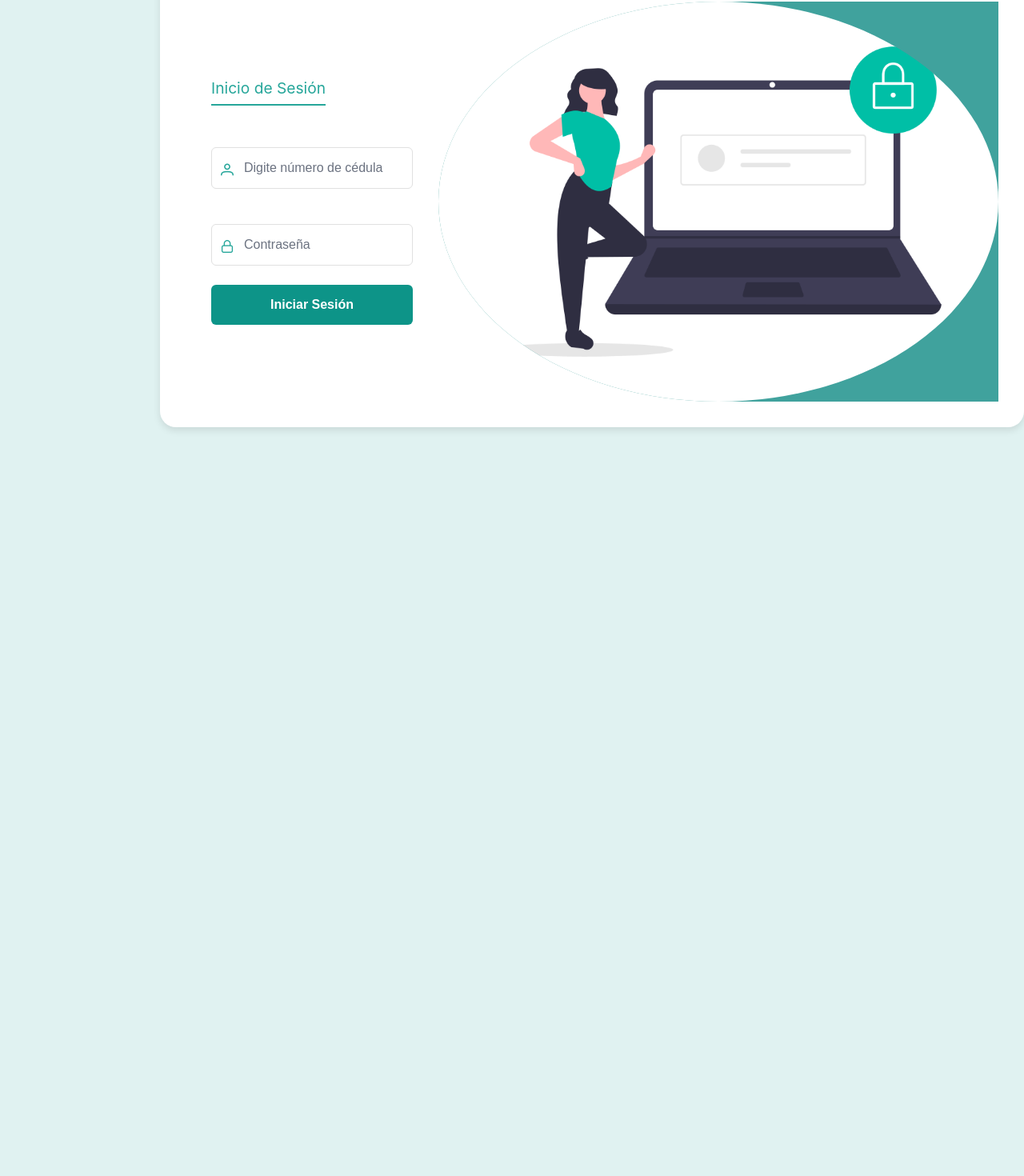
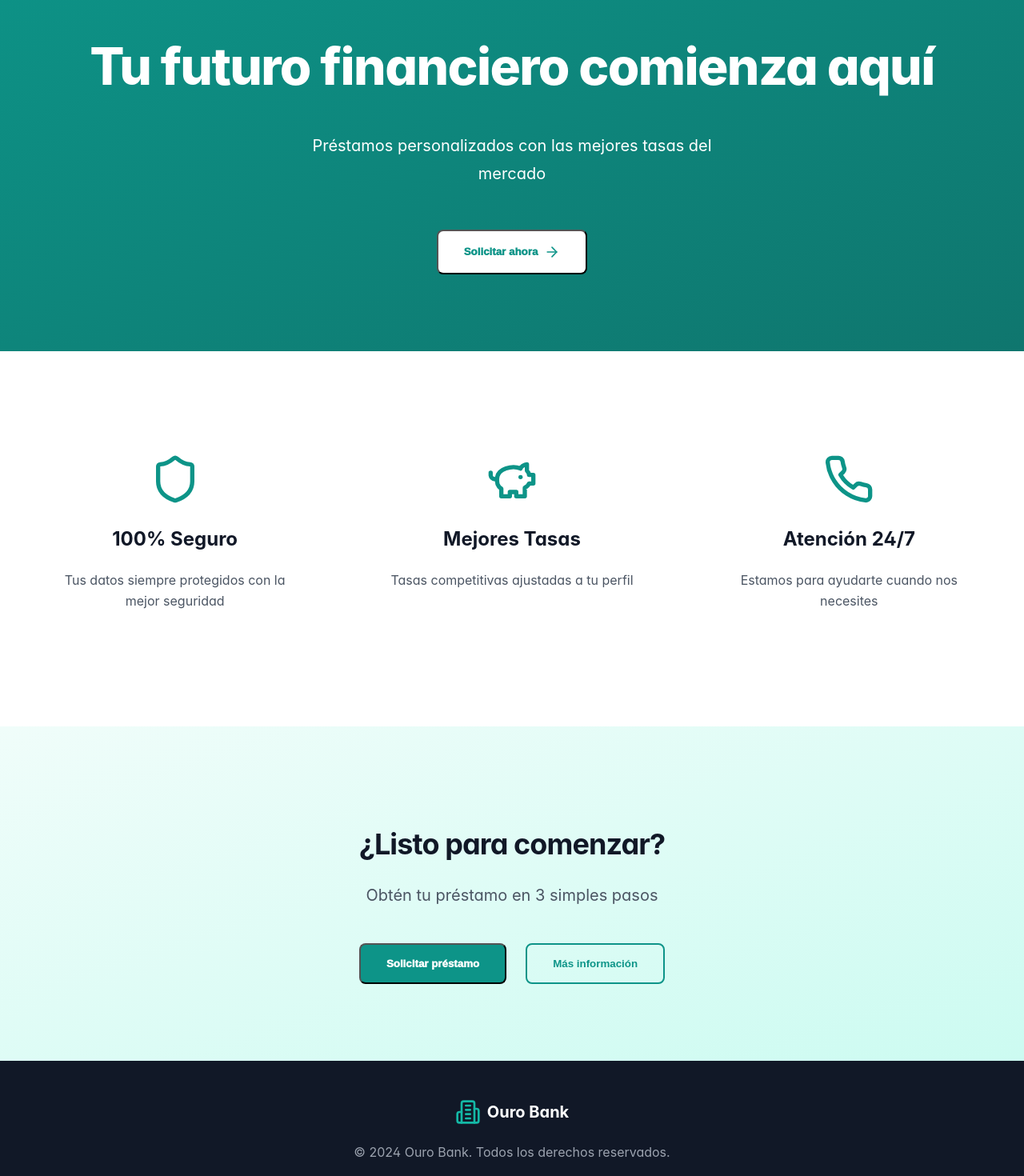
Before and after one commit to carlosnalpizar/ProyectoIng4, a React (Create React App) app in the folder frontend/: page / in a window 1280 px wide. Shown: the part 168-1638 px from the top of the page at 80% size. Before the commit the page ends 800 px from the top, so only its background shows below. Built offline with nearby package versions, Linux system fonts and the light colour scheme; a web font is replaced by a local one.

Commit message:
Actualizacion Front

```diff
--- a/frontend/package.json
+++ b/frontend/package.json
@@ -7,6 +7,7 @@
     "@testing-library/react": "^13.4.0",
     "@testing-library/user-event": "^13.5.0",
     "axios": "^1.7.7",
+    "lucide-react": "^0.460.0",
     "primeflex": "^3.3.1",
     "primeicons": "^7.0.0",
     "primereact": "^10.8.4",
--- a/frontend/src/App.js
+++ b/frontend/src/App.js
@@ -1,11 +1,13 @@
 import React from 'react';
 import { BrowserRouter as Router, Routes, Route } from 'react-router-dom';
 import Login from './Paginas/Login';
+import Inicio from './Paginas/Inicio';
 import './App.css';
 import "primereact/resources/themes/lara-light-cyan/theme.css";
 import "primereact/resources/primereact.min.css";
 import "primeicons/primeicons.css";
 import Navbar from './componentes/Navbar';
+import Footer from './componentes/Footer';
 
 const App = () => {
   return (
@@ -13,8 +15,10 @@ const App = () => {
     <Router>
        <Navbar />
       <Routes>
-        <Route path="/" element={<Login />} />
+        <Route path="/" element={<Inicio />} />
+        <Route path="/IniciarSesion" element={<Login />} />
       </Routes>
+      <Footer />
     </Router>
   );
 };
--- /dev/null
+++ b/frontend/src/Css/Inicio.css
@@ -0,0 +1,197 @@
+.hero {
+    background: linear-gradient(to bottom right, #0d9488, #0f766e);
+    padding: 6rem 1rem;
+  }
+
+  body {
+    display: flex;
+    flex-direction: column;
+    min-height: 100vh; /* Ocupa al menos toda la altura de la ventana */
+    margin: 0; /* Elimina márgenes por defecto */
+    background-color: #ffffff;
+  }
+
+  .hero-content {
+    max-width: 80rem;
+    margin: 0 auto;
+    text-align: center;
+  }
+
+  .hero-title {
+    font-size: 3rem;
+    font-weight: 800;
+    color: white;
+    line-height: 1.2;
+    letter-spacing: -0.025em;
+  }
+
+  @media (min-width: 640px) {
+    .hero-title {
+      font-size: 3.5rem;
+    }
+  }
+
+  @media (min-width: 768px) {
+    .hero-title {
+      font-size: 4rem;
+    }
+  }
+
+  .hero-subtitle {
+    margin-top: 1.5rem;
+    font-size: 1.25rem;
+    color: #ffffff;
+    max-width: 36rem;
+    margin-left: auto;
+    margin-right: auto;
+    line-height: 1.75;
+  }
+
+  .hero-button {
+    display: inline-flex;
+    align-items: center;
+    margin-top: 2rem;
+    padding: 1rem 2rem;
+    background-color: white;
+    color: #0d9488;
+    font-weight: 1000;
+    border-radius: 0.5rem;
+    transition: all 0.3s ease;
+  }
+
+  .hero-button:hover {
+    background-color: #f0fdfa;
+    transform: translateY(-2px);
+    box-shadow: 0 4px 6px rgba(0, 0, 0, 0.1);
+  }
+
+  .hero-button-icon {
+    margin-left: 0.5rem;
+    height: 1.25rem;
+    width: 1.25rem;
+    animation: pulse 2s infinite;
+  }
+
+  /* Features Section */
+  .features {
+    padding: 6rem 1rem;
+    background-color: white;
+  }
+
+  .features-grid {
+    max-width: 80rem;
+    margin: 0 auto;
+    display: grid;
+    gap: 3rem;
+    padding: 0 1rem;
+  }
+
+  @media (min-width: 768px) {
+    .features-grid {
+      grid-template-columns: repeat(3, 1fr);
+    }
+  }
+
+  .feature-card {
+    text-align: center;
+    padding: 2rem;
+    border-radius: 0.75rem;
+    transition: all 0.3s ease;
+  }
+
+  .feature-card:hover {
+    transform: translateY(-0.5rem);
+    box-shadow: 0 20px 25px -5px rgba(0, 0, 0, 0.1), 0 10px 10px -5px rgba(0, 0, 0, 0.04);
+  }
+
+  .feature-icon {
+    height: 4rem;
+    width: 4rem;
+    color: #0d9488;
+    margin: 0 auto;
+    transition: transform 0.3s ease;
+  }
+
+  .feature-card:hover .feature-icon {
+    transform: scale(1.1);
+  }
+
+  .feature-title {
+    margin-top: 1.5rem;
+    font-size: 1.5rem;
+    font-weight: 700;
+    color: #111827;
+  }
+
+  .feature-description {
+    margin-top: 1rem;
+    color: #4b5563;
+    line-height: 1.625;
+  }
+
+  /* CTA Section */
+  .cta {
+    background: linear-gradient(to bottom right, #f0fdfa, #ccfbf1);
+    padding: 6rem 1rem;
+
+  }
+
+  .cta-content {
+    max-width: 80rem;
+    margin: 0 auto;
+    text-align: center;
+  }
+
+  .cta-title {
+    font-size: 2.25rem;
+    font-weight: 700;
+    color: #111827;
+    letter-spacing: -0.025em;
+  }
+
+  .cta-description {
+    margin-top: 1.5rem;
+    font-size: 1.25rem;
+    color: #4b5563;
+    max-width: 36rem;
+    margin-left: auto;
+    margin-right: auto;
+  }
+
+  .cta-buttons {
+    margin-top: 3rem;
+    display: flex;
+    justify-content: center;
+    gap: 1.5rem;
+  }
+
+  .cta-button-primary {
+    padding: 1rem 2rem;
+    background-color: #0d9488;
+    color: white;
+    font-weight: 1000;
+    border-radius: 0.5rem;
+    transition: all 0.3s ease;
+  }
+
+  .cta-button-primary:hover {
+    background-color: #0f766e;
+    transform: translateY(-2px);
+    box-shadow: 0 4px 6px rgba(0, 0, 0, 0.1);
+  }
+
+  .cta-button-secondary {
+    padding: 1rem 2rem;
+    background-color: transparent;
+    color: #0d9488;
+    font-weight: 700;
+    border: 2px solid #0d9488;
+    border-radius: 0.5rem;
+    transition: all 0.3s ease;
+  }
+
+  .cta-button-secondary:hover {
+    background-color: #f0fdfa;
+    transform: translateY(-2px);
+    box-shadow: 0 4px 6px rgba(0, 0, 0, 0.1);
+  }
--- a/frontend/src/Css/Login.css
+++ b/frontend/src/Css/Login.css
@@ -4,15 +4,9 @@ align-items: center;
 }
 
 body{
-    background: #e0f2f1;
+    background: #e0f2f1 !important;
 }
-.nav {
-    display: flex;
-    align-items: center;
-    justify-content: space-between;
-    padding: 1rem 2rem;
-    background: white;
-}
+
 .p-button.p-component{
     background: #175859;
     border: none;
@@ -40,16 +34,66 @@ body{
     font-size: 1.5rem;
 }
 
-.nav-links {
+
+.nav {
+    display: flex;
+    align-items: center;
+    justify-content: space-between;
+    padding: 1rem 2rem;
+    background: white;
+    height: auto;
+    box-sizing: border-box;
+  }
+
+
+
+  .nav-links {
     display: flex;
     gap: 2rem;
-}
+    margin: 0;
+    padding: 0;
+    align-items: center;
+  }
 
-.nav-link {
+
+  .nav-link {
     color: #78909c;
     text-decoration: none;
-}
+  }
 
+
+  .nav-toggle {
+    display: none;
+    cursor: pointer;
+    background: none;
+    border: none;
+    font-size: 1.5rem;
+    color: #175859;
+  }
+
+
+  @media (max-width: 768px) {
+    .nav-links {
+      display: none;
+      flex-direction: column;
+      gap: 1rem;
+      background: white;
+      position: absolute;
+      top: 100%;
+      left: 0;
+      width: 100%;
+      padding: 1rem;
+      box-shadow: 0 4px 6px rgba(0, 0, 0, 0.1);
+    }
+
+    .nav-links.active {
+      display: flex;
+    }
+
+    .nav-toggle {
+      display: block;
+    }
+  }
 
 .login-container {
     display: flex;
@@ -57,6 +101,7 @@ body{
     background: white;
     margin-top: 60px;
     margin-left: 200px;
+    margin-bottom: 5rem;
     padding: 2rem;
     max-height: 2500px !important;
     /*Agregaalgodeespaciointerno*/border-radius: 20px;
@@ -168,31 +213,17 @@ body{
 }
 
 .image-section {
-    position: relative; /* Para que los círculos se posicionen dentro de este contenedor */
+    position: relative;
 }
 
-
-.circle:nth-child(2) {
-    top: 30%;
-    left: 30%;
-    background-color: rgba(255, 123, 0, 0.5); /* Otro color para el segundo círculo */
-    z-index: 0; /* Coloca este círculo detrás */
-}
-
-.circle:nth-child(3) {
-    top: 50%;
-    left: 50%;
-    background-color: rgba(0, 255, 123, 0.5); /* Otro color para el tercer círculo */
-    z-index: 0;
-}
 
 .image-section img {
     width: 80%;
     height: auto;
-    border-radius: 50%; /* Si deseas que la imagen también sea circular */
+    border-radius: 50%;
     object-fit: cover;
     position: relative;
-    z-index: 2; /* La imagen estará sobre los círculos */
+    z-index: 2;
 }
 
 
@@ -215,8 +246,8 @@ body{
 }
 
 .image-section img {
-    width: 700px; /* Ancho fijo */
-    height: 500px; /* Alto fijo */
+    width: 700px;
+    height: 500px;
     border-radius: 50%;
     object-fit: cover;
 }
@@ -231,3 +262,39 @@ body{
         display: none;
     }
 }
+
+.footer {
+
+    background-color: #111827;
+    padding: 3rem 1rem;
+  }
+
+  .footer-content {
+    max-width: 80rem;
+    margin: 0 auto;
+    text-align: center;
+  }
+
+  .footer-logo {
+    display: flex;
+    align-items: center;
+    justify-content: center;
+    margin-bottom: 1.5rem;
+  }
+
+  .footer-logo-icon {
+    height: 2rem;
+    width: 2rem;
+    color: #14b8a6;
+  }
+
+  .footer-logo-text {
+    margin-left: 0.5rem;
+    font-size: 1.25rem;
+    font-weight: 700;
+    color: white;
+  }
+
+  .footer-copyright {
+    color: #9ca3af;
+  }
--- /dev/null
+++ b/frontend/src/Paginas/Inicio.jsx
@@ -0,0 +1,67 @@
+import React from 'react';
+import { ArrowRight, Shield, PiggyBank, Phone } from 'lucide-react';
+import '../Css/Login.css';
+import '../Css/Inicio.css';
+
+const BancoLanding = () => {
+  return (
+    <div className="in-h-screen bg-gray-50">
+      {/* Hero Section */}
+      <div className="hero">
+        <div className="hero-content">
+          <h1 className="hero-title">
+            Tu futuro financiero comienza aquí
+          </h1>
+          <p className="hero-subtitle">
+            Préstamos personalizados con las mejores tasas del mercado
+          </p>
+          <button className="hero-button">
+            Solicitar ahora
+            <ArrowRight className="hero-button-icon" />
+          </button>
+        </div>
+      </div>
+
+      {/* Features Section */}
+      <div className="features">
+        <div className="features-grid">
+          <div className="feature-card">
+            <Shield className="feature-icon" />
+            <h3 className="feature-title">100% Seguro</h3>
+            <p className="feature-description">Tus datos siempre protegidos con la mejor seguridad</p>
+          </div>
+          <div className="feature-card">
+            <PiggyBank className="feature-icon" />
+            <h3 className="feature-title">Mejores Tasas</h3>
+            <p className="feature-description">Tasas competitivas ajustadas a tu perfil</p>
+          </div>
+          <div className="feature-card">
+            <Phone className="feature-icon" />
+            <h3 className="feature-title">Atención 24/7</h3>
+            <p className="feature-description">Estamos para ayudarte cuando nos necesites</p>
+          </div>
+        </div>
+      </div>
+
+      {/* CTA Section */}
+      <div className="cta">
+        <div className="cta-content">
+          <h2 className="cta-title">¿Listo para comenzar?</h2>
+          <p className="cta-description">
+            Obtén tu préstamo en 3 simples pasos
+          </p>
+          <div className="cta-buttons">
+            <button className="cta-button-primary">
+              Solicitar préstamo
+            </button>
+            <button className="cta-button-secondary">
+              Más información
+            </button>
+          </div>
+        </div>
+      </div>
+    </div>
+  );
+};
+
+export default BancoLanding;
--- a/frontend/src/Paginas/Login.jsx
+++ b/frontend/src/Paginas/Login.jsx
@@ -39,9 +39,6 @@ const Login = () => {
                 </div>
             </div>
             <div className="image-section">
-                <div class="circle"></div>
-                <div class="circle"></div>
-                <div class="circle"></div>
                 <img src="/img/login.png" alt="Decorative" className='imagenLogin' />
             </div>
         </div>
--- /dev/null
+++ b/frontend/src/componentes/Footer.jsx
@@ -0,0 +1,19 @@
+import React from 'react';
+import { Building2 } from 'lucide-react';
+import '../Css/Login.css';
+
+const Footer = () => {
+  return (
+    <footer className="footer">
+      <div className="footer-content">
+        <div className="footer-logo">
+          <Building2 className="footer-logo-icon" />
+          <span className="footer-logo-text">Ouro Bank</span>
+        </div>
+        <p className="footer-copyright">© 2024 Ouro Bank. Todos los derechos reservados.</p>
+      </div>
+    </footer>
+  );
+};
+
+export default Footer;
```
Also changed, not shown: frontend/src/componentes/Navbar.jsx (+26 -18 lines), 1 other file (tests, documents, lock files or other folders).
